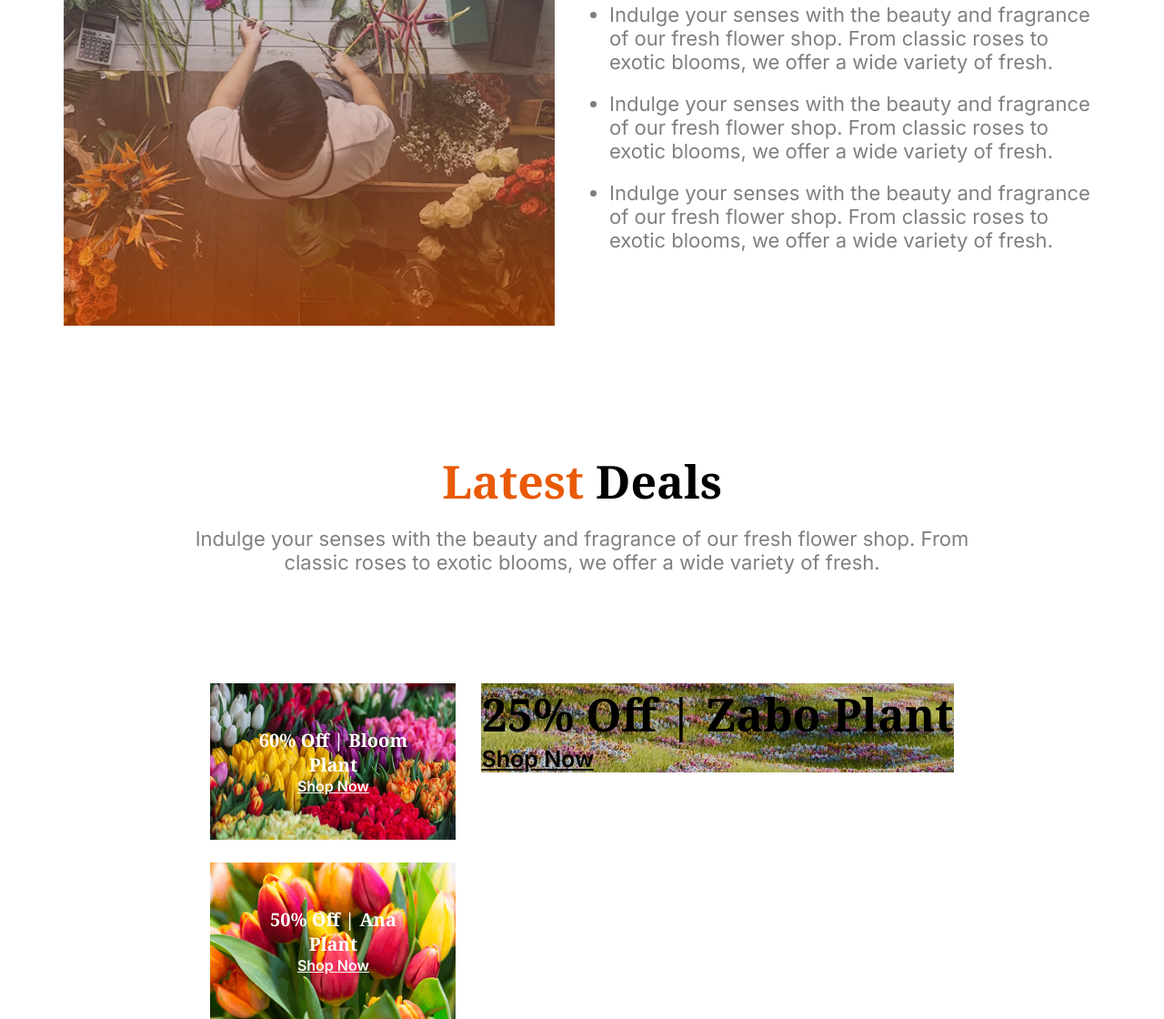
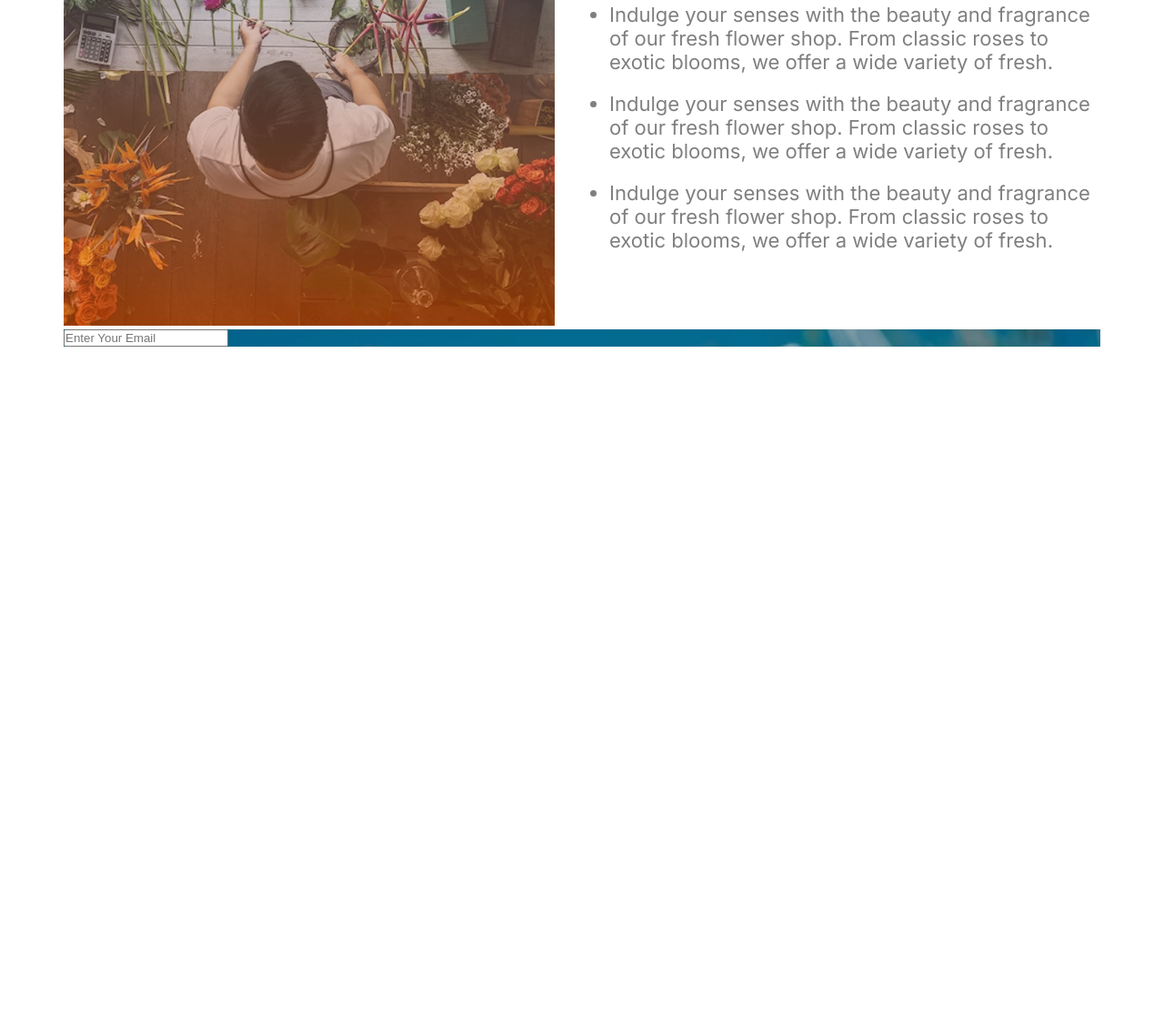
Before and after one commit to AbdurRahman1054/B12-A2-REPONSIVE-FLOWER, a plain HTML site: page index.html in a window 1280 px wide. Shown: the part 2224-3344 px from the top of the page at 91% size. After the commit the page ends 2605 px from the top, so only its background shows below. Drawn offline with Linux system fonts and the light colour scheme.

Commit message:
email section

```diff
--- a/index.html
+++ b/index.html
@@ -145,62 +145,11 @@
       </div>
     </section>
     <!-- Flower and Plants Lover End -->
-
-    <!-- CHALLENGE SECTION Start -->
-    <section class="deals container">
-      <div class="plants_content">
-        <h1 class="plants_title"> <span class="plants_title_style">Latest</span> Deals</h1>
-        <p class="banner_description plants_description">Indulge your senses with the beauty and fragrance of our fresh
-          flower shop. From
-          classic roses to exotic
-          blooms, we
-          offer a wide variety of fresh.</p>
+    <section class="email">
+      <div class="container">
+        <input width="100%" type="email" placeholder="Enter Your Email">
       </div>
-      <!-- GRID PAT -->
-      <!-- <div class="grid display_flex ">
-        <div>
-          <div class="grid_cart" id="grid_cart_1">
-            <h1 class="deals_title">60% Off | Bloom Plant</h1>
-            <p class="deal_description">Shop Now</p>
-          </div>
-          <div class="grid_cart" id="grid_cart_2">
-            <h1 class="deals_title">30% Off | Ana Plant</h1>
-            <p class="deal_description">Shop Now</p>
-          </div>
-        </div>
-        <div class="grid_cart" id="grid_cart_3">
-          <h1 class="deals_title_right">25% Off | Zabo Plant</h1>
-          <p class="deal_description_right">Shop Now</p>
-        </div>
-      </div> -->
-
-
-      <div class="deal_shop display_flex">
-        <div class="right_column display_flex">
-          <div class="blom_plant">
-            <div class="left_content">
-              <h1 class="shop_title">60% Off | Bloom Plant</h1>
-              <p class="shop_description">Shop Now</p>
-            </div>
-          </div>
-          <div class="ana_plant">
-            <div class="left_content">
-              <h1 class="shop_title">50% Off | Ana Plant</h1>
-              <p class="shop_description">Shop Now</p>
-            </div>
-
-          </div>
-        </div>
-        <div class="left_column">
-          <div class="zabo_plant">
-            <h1 class="shop_title_right">25% Off | Zabo Plant</h1>
-            <p class="shop_description_right">Shop Now</p>
-          </div>
-        </div>
-      </div>
-
     </section>
-    <!-- CHALLENGE SECTION End -->
   </main>
   <footer></footer>
 
--- a/style/style.css
+++ b/style/style.css
@@ -178,142 +178,12 @@
 }
 /* Flower and Plants Lover End
  */
-
-/* CHALLENGE SECTION Start */
-.deals {
-  margin-top: 133px;
+.email {
+  background-image: url(../assets/news-letter-bg.png);
+  background-repeat: no-repeat;
+  max-width: 1140px;
+  margin: 0 auto;
 }
-/* .grid {
-  justify-content: center;
-  row-gap: 25px;
-  gap: 28px;
-  align-items: center;
-  margin-top: 120px;
-}
-.deals_title {
-  color: rgb(255, 255, 255);
-  font-family: Noto Serif;
-  font-size: 1.25rem;
-  font-weight: 700;
-  text-align: center;
-}
-.deal_description {
-  color: rgb(255, 255, 255);
-  font-family: Inter;
-  font-size: 1rem;
-  font-weight: 600;
-
-  text-align: center;
-  text-decoration-line: underline;
-}
-.deals_title_right {
-  color: rgb(255, 255, 255);
-  font-family: Noto Serif;
-  font-size: 3rem;
-  font-weight: 700;
-  text-align: center;
-}
-.deal_description_right {
-  color: rgb(255, 255, 255);
-  font-family: Inter;
-  font-size: 2rem;
-  font-weight: 600;
-  text-align: center;
-  text-decoration-line: underline;
-}
-#grid_cart_1 {
-  background-image: url(../assets/deal-bloom.png);
-  background-repeat: no-repeat;
-  max-width: 366px;
-  max-height: 206px;
-  background-position: cover;
-
-  border-radius: 20px;
-  padding: 65px 49px;
-}
-#grid_cart_2 {
-  background-image: url(../assets/deal-ana.png);
-  background-repeat: no-repeat;
-  max-width: 366px;
-  max-height: 206px;
-  background-position: cover;
-  padding: 65px 49px;
-  border-radius: 20px;
-  margin-top: 25px;
-}
-#grid_cart_3 {
-  background-image: url(../assets/deal-zabo.png);
-  background-position: cover;
-  background-repeat: no-repeat;
-  max-width: 753px;
-  max-height: 423px;
-  border-radius: 10px;
-  padding: 75px 59px;
-} */
-.deal_shop {
-  margin-top: 120px;
-  justify-content: center;
-  gap: 28px;
-}
-.right_column {
-  flex-direction: column;
-  gap: 25px;
-}
-.blom_plant {
-  background-image: url(../assets/deal-bloom.png);
-  background-repeat: no-repeat;
-  background-size: cover;
-  background-position: center;
-  max-width: 366px;
-  max-height: 206px;
-}
-.ana_plant {
-  background-image: url(../assets/deal-ana.png);
-  background-repeat: no-repeat;
-  background-size: cover;
-  background-position: center;
-  max-width: 366px;
-  max-height: 206px;
-}
-.shop_title {
-  /* color: rgb(255, 255, 255); */
-  font-family: Noto Serif;
-  font-size: 1.25rem;
-  font-weight: 700;
-  text-align: center;
-}
-.shop_description {
-  /* color: rgb(255, 255, 255); */
-  font-family: Inter;
-  font-size: 1rem;
-  font-weight: 600;
-  text-decoration-line: underline;
-}
-.shop_title_right {
-  font-family: Noto Serif;
-  font-size: 3.125rem;
-  font-weight: 700;
-  text-align: center;
-}
-.shop_description_right {
-  font-family: Inter;
-  font-size: 1.563rem;
-  font-weight: 600;
-  text-decoration-line: underline;
-}
-.zabo_plant {
-  background-image: url(../assets/deal-zabo.png);
-  background-repeat: no-repeat;
-  background-size: cover;
-  background-position: center;
-}
-.left_content {
-  max-width: 270px;
-  padding: 49px;
-  color: white;
-  text-align: center;
-}
-
 /* RESOPONSIVE MEDIA QUARY */
 @media screen and (max-width: 576px) {
   /* Shared Style Start */
```
